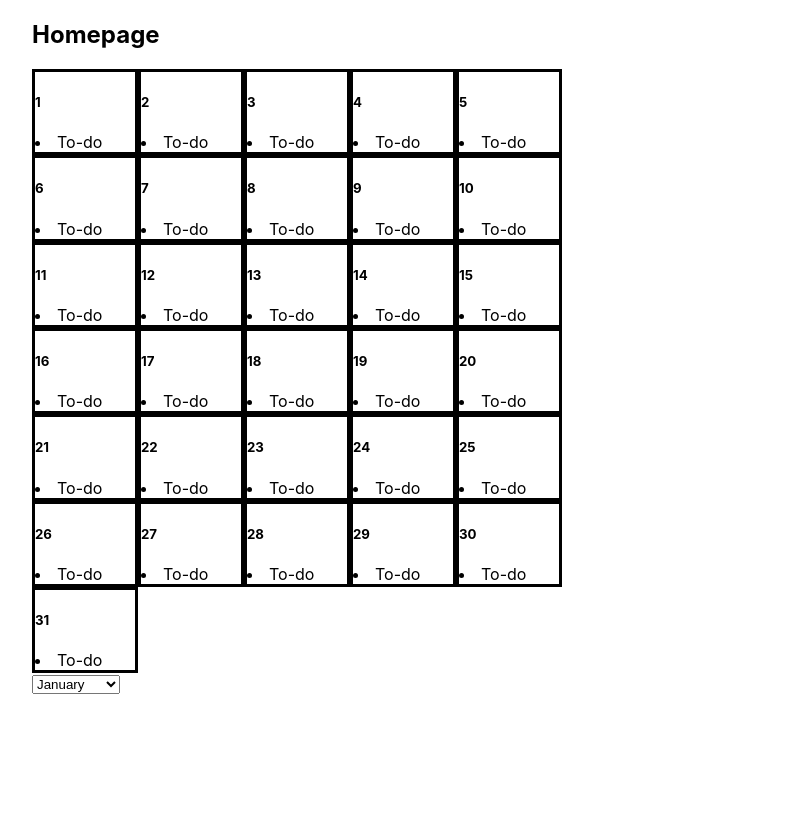
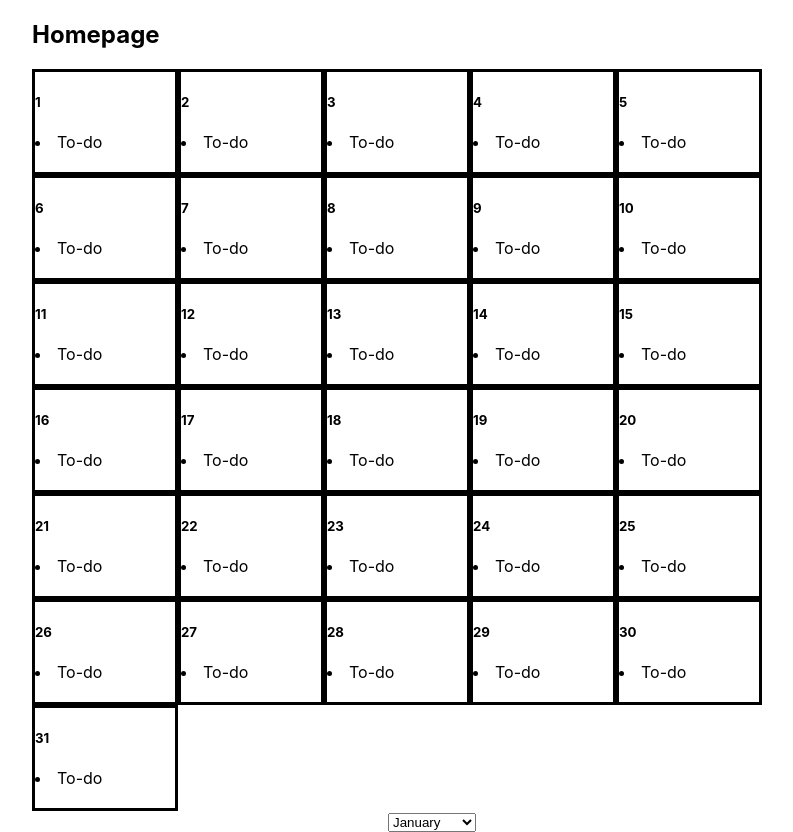
Before and after one commit to dfitzgerald7/calender-front-end, a React (Create React App) app: page / in a window 1280 px wide. Shown: the whole page, without its empty margins (208-1001 px from the left). Before the commit the page ends 800 px from the top, so only its background shows below. Built offline with nearby package versions, Linux system fonts and the light colour scheme.

Commit message:
widened cell boxes

```diff
--- a/src/App.css
+++ b/src/App.css
@@ -9,15 +9,21 @@
 }
 
 .calendarComponent {
-  width: 600px
+  width: 800px
 }
 
 .cell {
   border-style: solid;
-  width: 100px;
+  width: 140px;
+  height: 100px;
   float: left;
 }
 
 #monthDropdown {
   clear: left;
+  text-align: center;
 }
+
+.cellDay {
+
+}
--- a/src/components/stateless/CalendarComponent.js
+++ b/src/components/stateless/CalendarComponent.js
@@ -8,8 +8,8 @@ const CalendarComponent = props => {
 
     for (let i=1; i<=props.num_days; i++){
         calendarArr.push(
-            <div className='cell'>
-                <h5>{i}</h5>
+            <div className='cell' key={'day'+i}>
+                <h5 className='cellDay'>{i}</h5>
                 <li className='events'>
                     To-do
                 </li>
```
